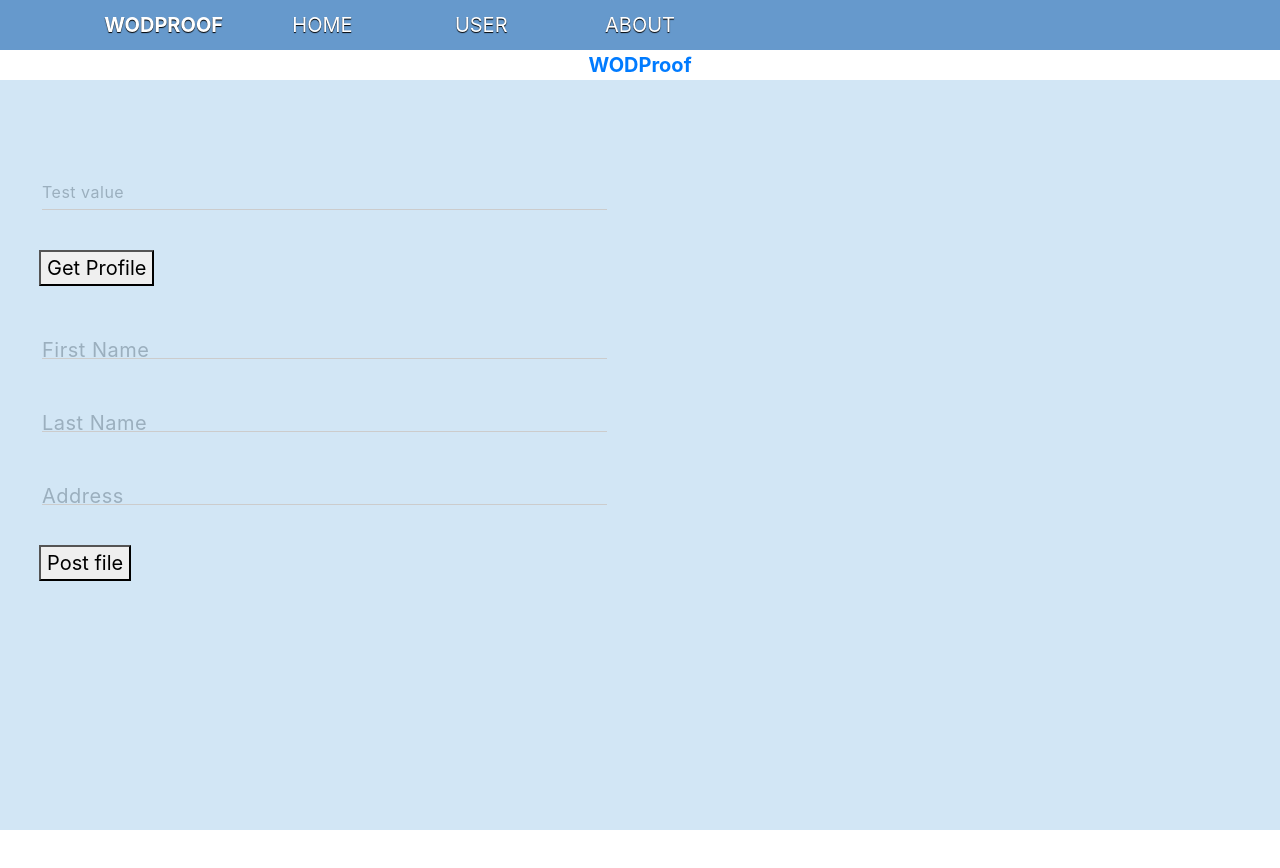
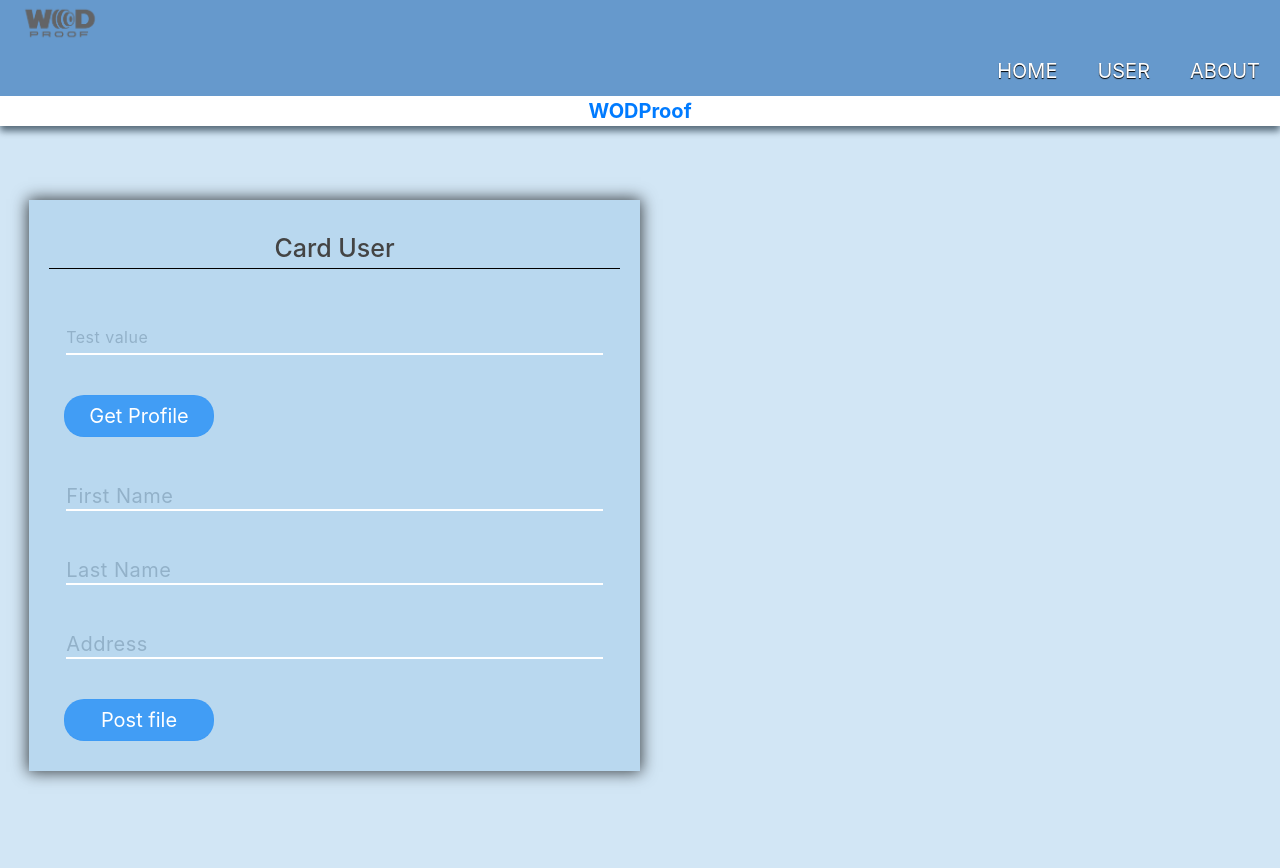
Before and after one commit to Stepanic4/My-Angular-6, an Angular app: page /home in a window 1280 px wide. Shown: the top 868 px of the page. Before the commit the page ends 830 px from the top, so only its background shows below. Built offline with nearby package versions, Linux system fonts and the light colour scheme.

Commit message:
Added shadow and adaptive panel, added logo

```diff
--- a/src/app/component/editor/editor.component.html
+++ b/src/app/component/editor/editor.component.html
@@ -1,6 +1,9 @@
 <div class="content">
-    <div class="row pt-50">
-        <div class="col-6">
+    <div class="row pt-50 px-20">
+        <div class="col-6 block">
+            <div class="block-title">
+                Card User
+            </div>
             <div class="z-input no-ph">
                 <input (keyup)="onNameKeyUp($event)" class="effect-1" type="text" placeholder="">
                 <label>Test value</label>
@@ -12,7 +15,7 @@
             </div>
 
             <div class="col-3">
-                <button (click)="getProfile()">Get Profile</button>
+                <button class="z-btn" (click)="getProfile()">Get Profile</button>
             </div>
 
             <div class="input-effect">
@@ -39,12 +42,13 @@
                 </div>
             </div>
 
-            <div class="col-3 load-btn">
-                <button (click)="postProfile()" data-label="Do it!">Post file</button>
+            <div class="col-3">
+                <button class="z-btn" (click)="postProfile()" data-label="Do it!">Post file</button>
             </div>
         </div>
+    </div>
 
 
-    </div>
+
 
 </div>
--- a/src/app/component/editor/editor.component.scss
+++ b/src/app/component/editor/editor.component.scss
@@ -15,7 +15,7 @@ input[type="text"] {
 .effect-1 {
   border: 0;
   padding: 4px 0;
-  border-bottom: 1px solid #ccc;
+  border-bottom: 2px solid #ffffff;
   background-color: transparent;
 }
 
@@ -39,7 +39,7 @@ input[type="text"] {
   position: absolute;
   left: 0;
   width: 100%;
-  top: 9px;
+  top: 4px;
   color: #aaa;
   transition: 0.3s;
   z-index: -1;
--- a/src/app/component/navigation/navigation.component.html
+++ b/src/app/component/navigation/navigation.component.html
@@ -3,7 +3,7 @@
         <div id="menu" class="default">
             <ul>
                 <li class="logo">
-                    <a class="font-weight-bold" href="javascript:void(0);">WODProof</a>
+                    <img src="../../../assets/img/wodproof.png" alt="Logo">
                 </li>
                 <li>
                     <a class="nav-link" routerLink="/home" href="javascript:void(0);">
@@ -24,8 +24,8 @@
         </div>
         <div class="side-nav">
             <ul class="sections">
-                <li class="logo">
-                    <a class="font-weight-bold" href="javascript:void(0);">WODProof</a>
+                <li class="logo-mobile">
+                    <img src="../../../assets/img/wodproof.png" alt="Logo">
                 </li>
                 <li>
                     <a class="nav-link" routerLink="/home" href="javascript:void(0);">
--- a/src/app/component/navigation/navigation.component.scss
+++ b/src/app/component/navigation/navigation.component.scss
@@ -5,10 +5,25 @@
   max-width: 100%;
   margin:0 auto;
   padding: 0;
+
+  -webkit-box-shadow: 0px 5px 7px 0px rgba(0,0,0,0.75);
+  -moz-box-shadow: 0px 5px 7px 0px rgba(0,0,0,0.75);
+  box-shadow: 0px 5px 7px 0px rgba(0,0,0,0.75);
 }
 
-.logo img {
-  width: 150px;
+.logo {
+  width: 100%;
+  text-align: left;
+  img {
+    max-width: 100px;
+  }
+}
+
+.logo-mobile {
+  text-align: center;
+  img {
+    max-width: 100px;
+  }
 }
 
 #menu {
@@ -21,8 +36,15 @@
 }
 
 #menu ul {
-  display: inline-grid;
-  grid-template-columns: 1fr 1fr 1fr 1fr 1fr 1fr 1fr;
+  display: -webkit-box;
+  display: -moz-box;
+  display: -ms-flexbox;
+  display: -webkit-flex;
+  display: flex;
+
+  -webkit-flex-flow: row wrap;
+  justify-content: flex-end;
+
   align-items: center;
   padding:0;
   margin:0;
--- a/src/styles.scss
+++ b/src/styles.scss
@@ -4,13 +4,36 @@
 
 //***********color**********
 $blue: rgba(127, 183, 226, 0.35);
-$lilac: rgba(119, 173, 217, 1);
+$lilac: rgba(119, 173, 217, 0.69);
 $melon: rgba(70, 175, 171, 0.69);
 
 
 //========General class========
 .pt-50 {
-  padding-top: 50px;
+  padding-top: 50px !important;
+}
+
+.px-20 {
+  padding-left: 20px !important;
+  padding-right: 20px !important;
+}
+
+.block {
+  padding: 30px 20px;
+  background-color: rgba(127, 183, 226, 0.30);
+
+  -webkit-box-shadow: 0px 0px 15px 1px rgba(0,0,0,0.75);
+  -moz-box-shadow: 0px 0px 15px 1px rgba(0,0,0,0.75);
+  box-shadow: 0px 0px 15px 1px rgba(0,0,0,0.75);
+}
+
+.block-title {
+  margin-bottom: 50px;
+  text-align: center;
+  font-size: 25px;
+  color: #444444;
+  font-weight: 500;
+  border-bottom: 1px solid #000000;
 }
 //=================Preloader=============
 
@@ -49,3 +72,21 @@ body {
   margin: 40px 3%;
   position: relative;
 }
+
+.z-btn {
+  min-width: 150px;
+  background-color: rgba(63, 156, 245, 0.98);
+  border: 1px solid rgba(63, 156, 245, 0.98);
+  color: #ffffff;
+  border-radius: 20px;
+  padding: 5px 10px;
+  cursor: pointer;
+  transition: 0.5s;
+  &:hover {
+    min-width: 155px;
+    background-color: rgba(52, 110, 188, 0.98);
+    border-color: rgba(52, 110, 188, 0.98);
+    color: #c3c3c3;
+    transition: 0.5s;
+  }
+}
```
Also changed, not shown: src/assets/img/wodproof.png (added).
